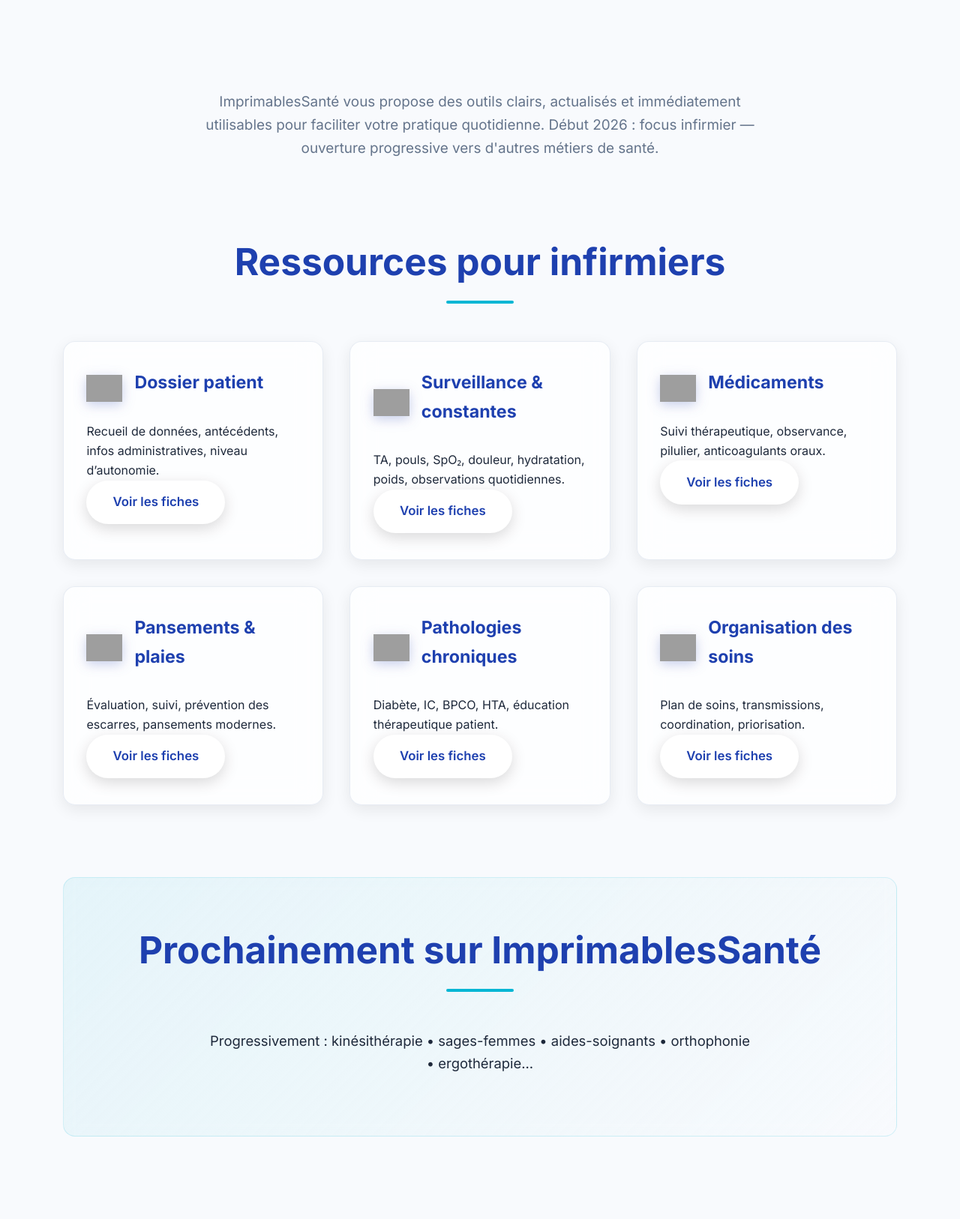
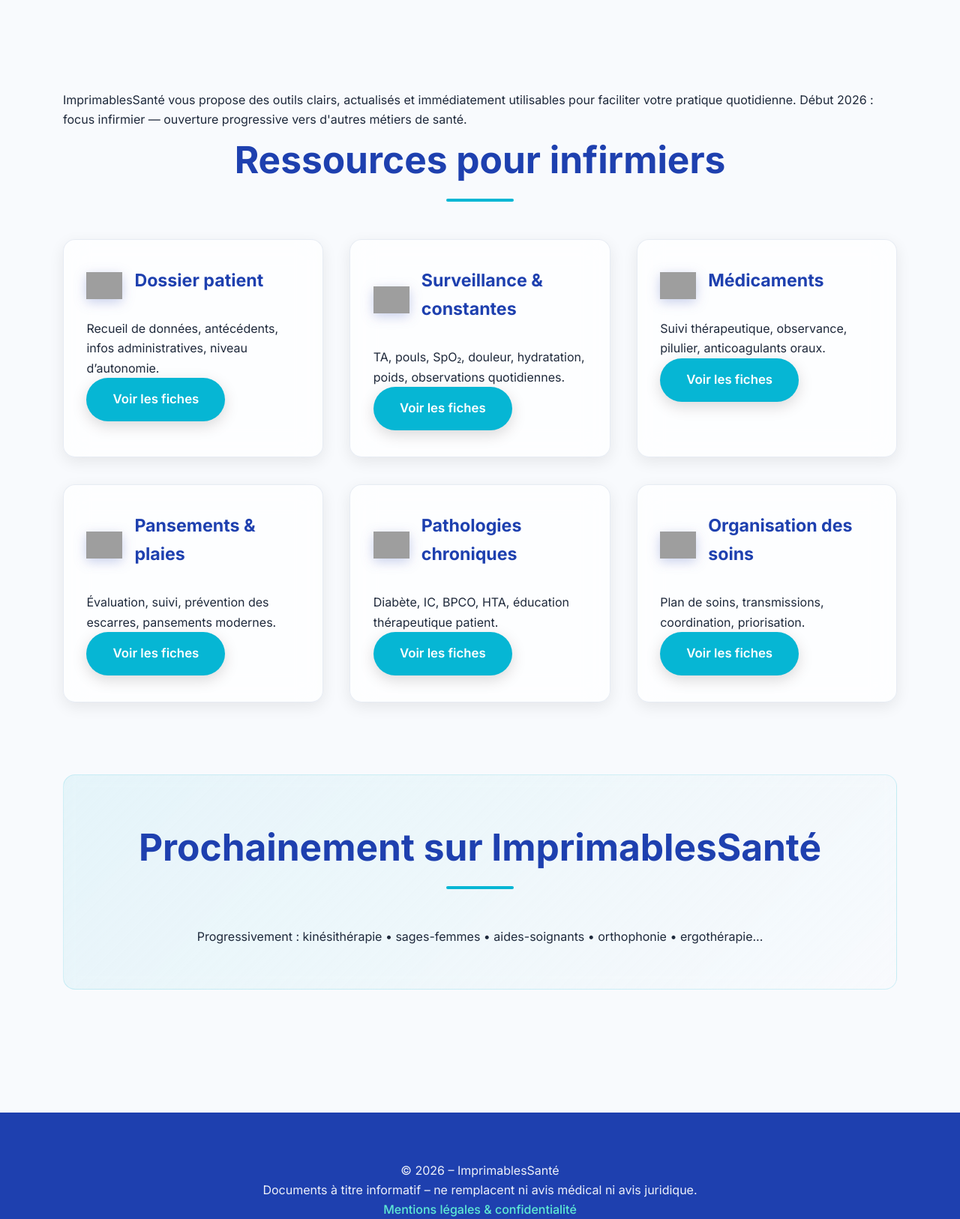
Before and after one commit to xd6pwyx7n2-debug/ImprimablesSant-, a plain HTML site: page index.html in a window 1280 px wide. Shown: the part 820-2446 px from the top of the page at 75% size. Drawn offline with Linux system fonts and the light colour scheme; grey boxes are pictures that could not be loaded.

Commit message:
Update index.html

```diff
--- a/index.html
+++ b/index.html
@@ -25,7 +25,7 @@
 }
 
 /* ── NAVBAR ────────────────────────────────────────────── */
-nav {position:fixed; inset:0 0 auto 0; height:80px; background:rgba(30,64,175,0.92); backdrop-filter:blur(12px); -webkit-backdrop-filter:blur(12px); color:white; display:flex; align-items:center; justify-content:space-between; padding:0 5vw; z-index:1000; transition:var(--transition);}
+nav {position:fixed; inset:0 0 auto 0; height:80px; background:rgba(30,64,175,0.92); backdrop-filter:blur(12px); color:white; display:flex; align-items:center; justify-content:space-between; padding:0 5vw; z-index:1000; transition:var(--transition);}
 nav.scrolled {background:rgba(30,64,175,0.96); box-shadow:0 4px 20px rgba(0,0,0,0.15);}
 .logo {font-size:1.75rem; font-weight:700; letter-spacing:-0.5px;}
 nav a {color:white; text-decoration:none; font-weight:500; margin-left:2.2rem; position:relative; transition:var(--transition);}
@@ -44,12 +44,12 @@
 .btn:hover {transform:translateY(-4px); box-shadow:0 12px 32px rgba(30,64,175,0.28); background:#f8fafd;}
 .btn-accent {background:var(--accent); color:white;}
 
-/* ── MAIN CONTAINER ────────────────────────────────────── */
+/* ── MAIN ─────────────────────────────────────────────── */
 main.container {max-width:1240px; margin:0 auto; padding:140px 5vw 100px;}
 section h2 {text-align:center; font-size:clamp(2.2rem,5vw,3.1rem); font-weight:700; margin-bottom:4rem; color:var(--primary); position:relative;}
 section h2::after {content:''; width:90px; height:4px; background:var(--accent); position:absolute; bottom:-14px; left:50%; transform:translateX(-50%); border-radius:2px;}
 .grid {display:grid; grid-template-columns:repeat(auto-fit,minmax(320px,1fr)); gap:2.2rem;}
-.card {background:var(--card-bg); backdrop-filter:blur(16px); -webkit-backdrop-filter:blur(16px); border:1px solid var(--border); border-radius:var(--radius); padding:2.2rem 1.9rem; box-shadow:var(--shadow-sm); transition:var(--transition); opacity:0; transform:translateY(35px); animation:cardFadeIn 0.9s forwards; animation-delay:calc(var(--order)*120ms);}
+.card {background:var(--card-bg); backdrop-filter:blur(16px); border:1px solid var(--border); border-radius:var(--radius); padding:2.2rem 1.9rem; box-shadow:var(--shadow-sm); transition:var(--transition); opacity:0; transform:translateY(35px); animation:cardFadeIn 0.9s forwards;}
 @keyframes cardFadeIn {to {opacity:1; transform:translateY(0);}}
 .card:hover {transform:translateY(-10px); box-shadow:var(--shadow-md);}
 .card h3 {font-size:1.45rem; color:var(--primary); margin-bottom:0.9rem;}
@@ -64,7 +64,17 @@
 footer {background:var(--primary); color:rgba(255,255,255,0.92); text-align:center; padding:4rem 5vw 2.5rem;}
 footer a {color:var(--accent-soft); text-decoration:none; font-weight:500;}
 
-@media (max-width:820px){nav{padding:0 6vw;} nav a{margin-left:1.4rem; font-size:0.95rem;} .hero h1{font-size:3.1rem;}}
+/* ── RESPONSIVE ───────────────────────────────────────── */
+@media (max-width:820px){
+  nav{padding:0 6vw;}
+  nav a{margin-left:1.4rem; font-size:0.95rem;}
+  .hero h1{font-size:3.1rem;}
+}
+@media (max-width:480px){
+  .grid{grid-template-columns:1fr;}
+  .hero h1{font-size:2.8rem;}
+  .hero p{font-size:1.1rem;}
+}
 </style>
 </head>
 <body>
@@ -82,12 +92,12 @@
   <div class="hero-content">
     <h1>Documents santé gratuits & professionnels</h1>
     <p>Fiches pratiques, dossiers de soins, surveillance, pansements, pathologies et organisation — conçus pour les soignants.</p>
-    <a href="infirmiers/index.html" class="btn">Découvrir les ressources infirmiers</a>
+    <a href="infirmiers/index.html" class="btn btn-accent">Découvrir les ressources infirmiers</a>
   </div>
 </section>
 
 <main class="container">
-<section class="intro" style="text-align:center; max-width:780px; margin:0 auto 6rem; font-size:1.18rem; color:var(--text-muted);">
+<section class="intro">
 <p>ImprimablesSanté vous propose des outils clairs, actualisés et immédiatement utilisables pour faciliter votre pratique quotidienne. Début 2026 : focus infirmier — ouverture progressive vers d'autres métiers de santé.</p>
 </section>
 
@@ -96,11 +106,11 @@
 <div class="grid">
   <div class="card" style="--order:1">
     <div class="icon-block">
-    <img src="https://img.icons8.com/ios-filled/50/1d3f72/folder-invoices.png" alt="Dossier"/>
+      <img src="https://img.icons8.com/ios-filled/50/1d3f72/folder-invoices.png" alt="Dossier patient"/>
       <h3>Dossier patient</h3>
     </div>
     <p>Recueil de données, antécédents, infos administratives, niveau d’autonomie.</p>
-  <a href="infirmiers/dossier-patient.html" class="btn">Voir les fiches</a>
+    <a href="infirmiers/dossier-patient.html" class="btn btn-accent">Voir les fiches</a>
   </div>
 
   <div class="card" style="--order:2">
@@ -109,7 +119,7 @@
       <h3>Surveillance & constantes</h3>
     </div>
     <p>TA, pouls, SpO₂, douleur, hydratation, poids, observations quotidiennes.</p>
-  <a href="infirmiers/surveillance.html" class="btn">Voir les fiches</a>
+    <a href="infirmiers/surveillance.html" class="btn btn-accent">Voir les fiches</a>
   </div>
 
   <div class="card" style="--order:3">
@@ -118,7 +128,7 @@
       <h3>Médicaments</h3>
     </div>
     <p>Suivi thérapeutique, observance, pilulier, anticoagulants oraux.</p>
-  <a href="infirmiers/medicaments.html" class="btn">Voir les fiches</a>
+    <a href="infirmiers/medicaments.html" class="btn btn-accent">Voir les fiches</a>
   </div>
 
   <div class="card" style="--order:4">
@@ -127,7 +137,7 @@
       <h3>Pansements & plaies</h3>
     </div>
     <p>Évaluation, suivi, prévention des escarres, pansements modernes.</p>
-  <a href="infirmiers/pansements.html" class="btn">Voir les fiches</a>
+    <a href="infirmiers/pansements.html" class="btn btn-accent">Voir les fiches</a>
   </div>
 
   <div class="card" style="--order:5">
@@ -136,7 +146,7 @@
       <h3>Pathologies chroniques</h3>
     </div>
     <p>Diabète, IC, BPCO, HTA, éducation thérapeutique patient.</p>
-  <a href="infirmiers/pathologies.html" class="btn">Voir les fiches</a>
+    <a href="infirmiers/pathologies.html" class="btn btn-accent">Voir les fiches</a>
   </div>
 
   <div class="card" style="--order:6">
@@ -145,28 +155,28 @@
       <h3>Organisation des soins</h3>
     </div>
     <p>Plan de soins, transmissions, coordination, priorisation.</p>
-  <a href="infirmiers/organisation.html" class="btn">Voir les fiches</a>
+    <a href="infirmiers/organisation.html" class="btn btn-accent">Voir les fiches</a>
   </div>
 </div>
 </section>
 
 <section id="future" class="future">
 <h2>Prochainement sur ImprimablesSanté</h2>
-<p style="font-size:1.15rem; max-width:720px; margin:1.6rem auto;">
-Progressivement : kinésithérapie • sages-femmes • aides-soignants • orthophonie • ergothérapie...
-</p>
+<p>Progressivement : kinésithérapie • sages-femmes • aides-soignants • orthophonie • ergothérapie...</p>
 </section>
 </main>
 
 <footer id="contact">
 <p>© 2026 – ImprimablesSanté</p>
-<p style="margin:1rem 0;">Documents à titre informatif – ne remplacent ni avis médical ni avis juridique.</p>
-<a href="#">Mentions légales & confidentialité</a>
+<p>Documents à titre informatif – ne remplacent ni avis médical ni avis juridique.</p>
+<a href="mentions-legales.html">Mentions légales & confidentialité</a>
 </footer>
 
 <script>
 // Effet scroll navbar
-window.addEventListener('scroll',()=>{document.querySelector('nav').classList.toggle('scrolled', window.scrollY>80);});
+window.addEventListener('scroll',()=>{
+  document.querySelector('nav').classList.toggle('scrolled', window.scrollY>80);
+});
 </script>
 
 </body>
```
Lines whose indentation alone changed are shown as unchanged.
